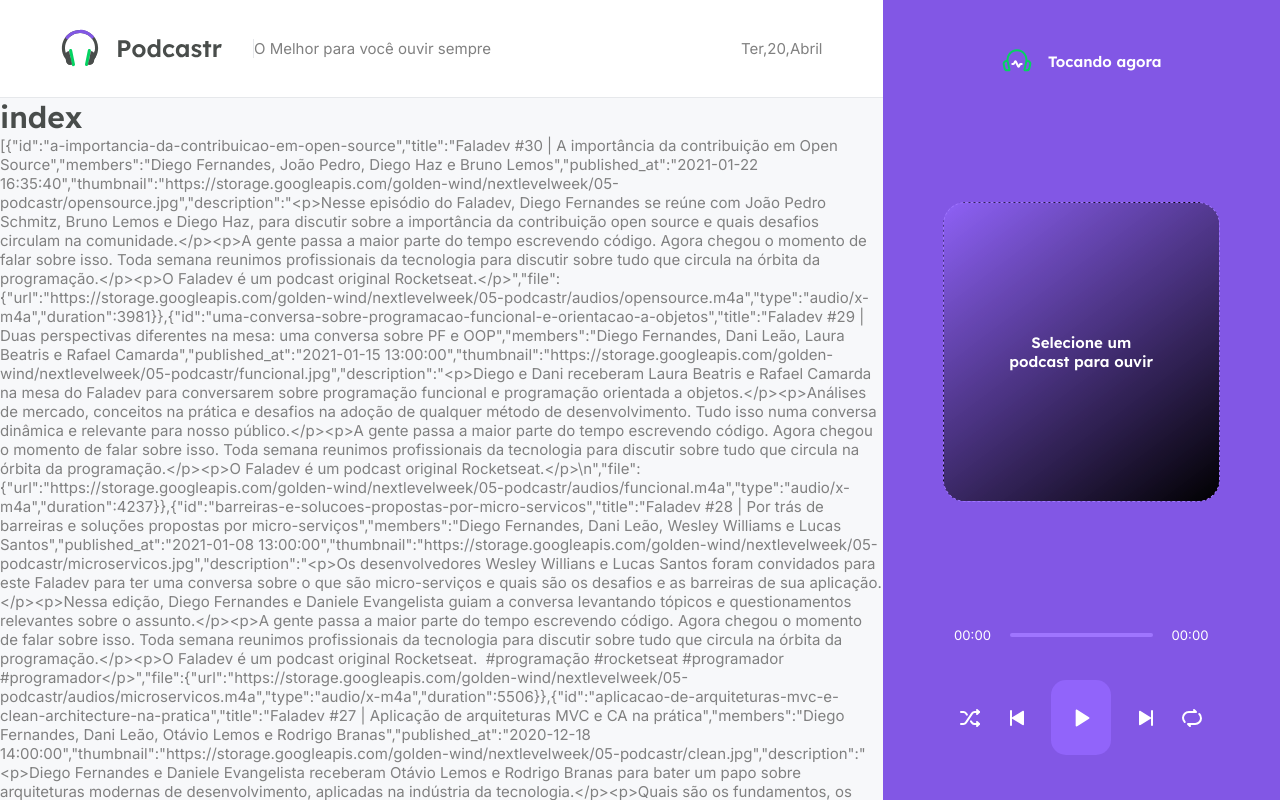
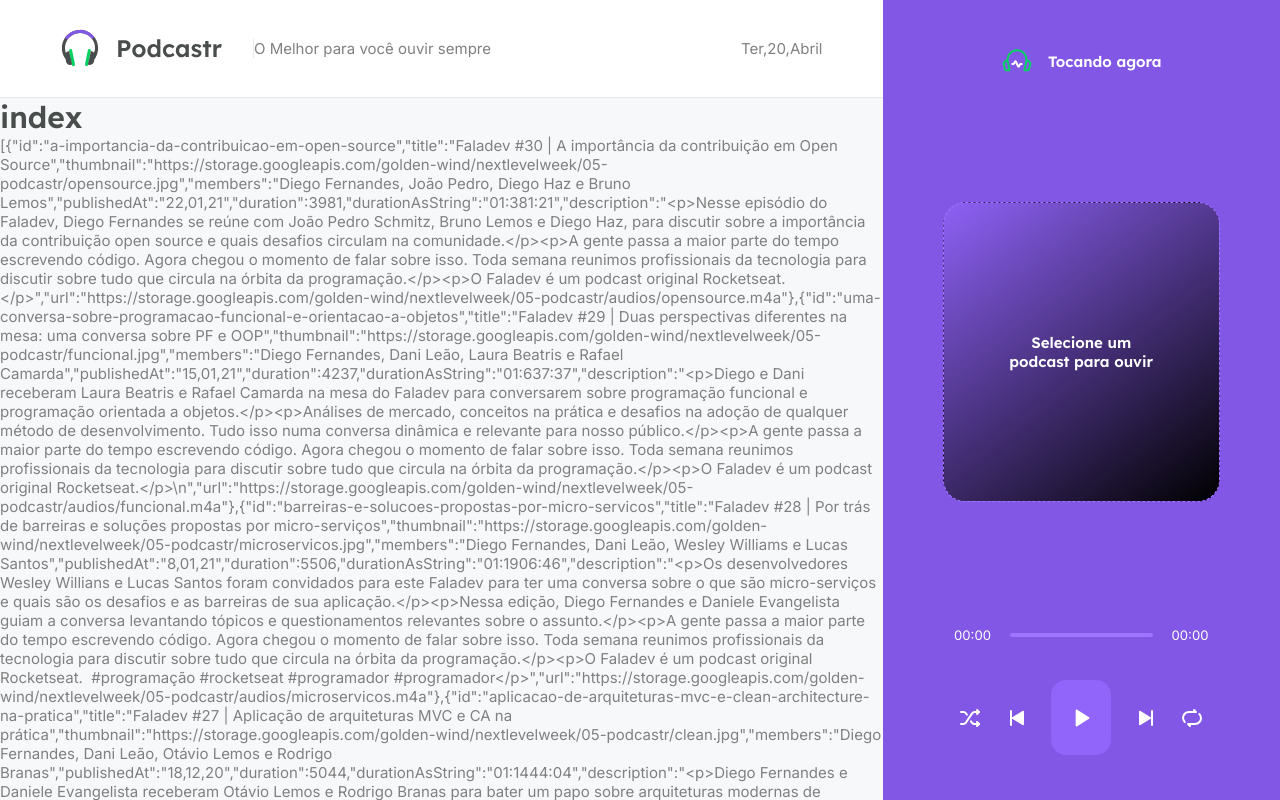
Before and after one commit to marcelo-s-correa/nlw5-reactjs-podcastr, a Next.js app: page / in a window 1280 px wide. Shown: the top 800 px of the page. Built offline with nearby package versions, Linux system fonts and the light colour scheme; data requests are answered from the project's data file.

Commit message:
adicionando a lib axios, convertendo dados vindo da api

```diff
--- a/package.json
+++ b/package.json
@@ -9,6 +9,7 @@
     "server": "json-server server.json -w -d 750 -p 3333"
   },
   "dependencies": {
+    "axios": "^0.21.1",
     "date-fns": "^2.21.1",
     "next": "10.1.3",
     "react": "17.0.2",
--- a/src/pages/index.tsx
+++ b/src/pages/index.tsx
@@ -1,4 +1,28 @@
-export default function Home(props) {
+import { GetStaticProps } from 'next';
+import { format, parseISO } from 'date-fns';
+import ptBR from 'date-fns/locale/pt-BR';
+import { api } from '../services/api';
+import { convertDurationToTimeString } from '../utils/convertDurationToTimeString';
+
+type Episode = {
+  episodes: Array<{
+    id: string,
+    title: string,
+    thumbnail: string,
+    members: string,
+    publishedAt: string,
+    duration: number,
+    durationAsString: string,
+    description: string,
+    url: string,
+  }>
+}
+
+type HomeProps = {
+  episodes: Episode[]
+}
+
+export default function Home(props: HomeProps) {
   return (
     <div>
       <h1>index</h1>
@@ -7,14 +31,34 @@
   )
 }
 
-export async function getStaticProps(){
-  const response = await fetch('http://localhost:3333/episodes')
-  const data = await response.json()
+
+export const getStaticProps: GetStaticProps = async () => {
+  const { data } = await api.get('/episodes', {
+    params: {
+      _limit: 12,
+      _sort: 'published_at',
+      _order: 'desc'
+    }
+  })
+
+  const episodes = data.map(episode => {
+    return {
+      id: episode.id,
+      title: episode.title,
+      thumbnail: episode.thumbnail,
+      members: episode.members,
+      publishedAt: format(parseISO(episode.published_at), 'd,MM,yy', { locale: ptBR }),
+      duration: Number(episode.file.duration),
+      durationAsString: convertDurationToTimeString(Number(episode.file.duration)),
+      description: episode.description,
+      url: episode.file.url,
+    };
+  })
 
   return {
     props: {
-      episodes: data,
+      episodes,
     },
-    revalidate: 60* 60* 8,
+    revalidate: 60 * 60 * 8,
   }
 }
--- /dev/null
+++ b/src/services/api.ts
@@ -0,0 +1,5 @@
+import axios from 'axios';
+
+export const api = axios.create({
+    baseURL: 'http://localhost:3333'
+})
--- /dev/null
+++ b/src/utils/convertDurationToTimeString.ts
@@ -0,0 +1,11 @@
+export function convertDurationToTimeString(duration: number) {
+    const hours = Math.floor(duration / 3600)
+    const minutes = Math.floor(duration % 3600)
+    const seconds = duration % 60;
+
+    const timeString = [hours, minutes, seconds]
+        .map(unit => String(unit).padStart(2, '0'))
+        .join(':')
+
+    return timeString;
+}
```
Also changed, not shown: 1 other file (tests, documents, lock files or other folders).
